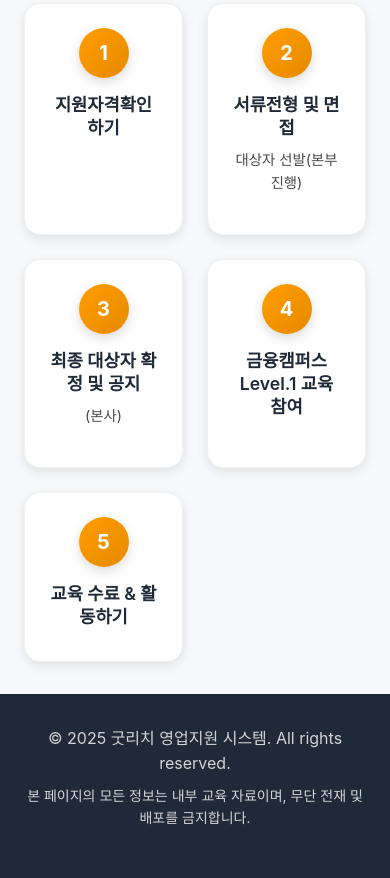
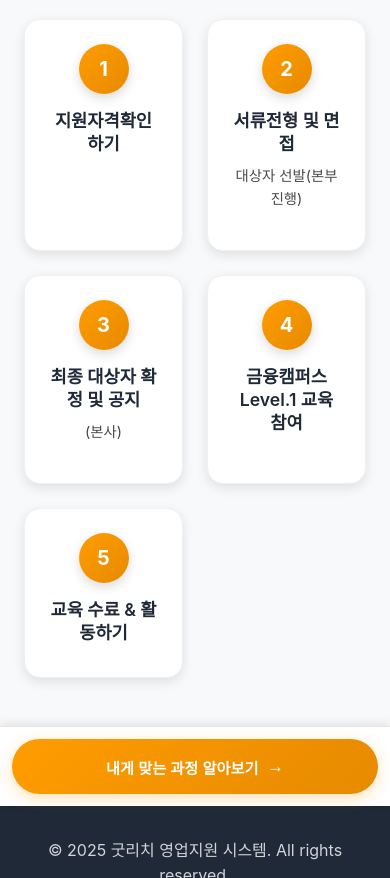
Before and after one commit to kim01033226699-lgtm/gfe, a plain HTML site: page index.html in a window 390 px wide. Shown: the part 1789-2667 px from the top of the page. Drawn offline with Linux system fonts and the light colour scheme; a web font is replaced by a local one.

Commit message:
플로팅메뉴 위치 조절

```diff
--- a/index.html
+++ b/index.html
@@ -53,7 +53,6 @@
       line-height: 1.6;
       background-color: var(--bg-white);
       overflow-x: hidden;
-      padding-bottom: 100px; /* 플로팅 버튼 높이만큼 하단 패딩 추가 */
     }
 
     /* ==================== Typography ==================== */
@@ -277,6 +276,12 @@
         padding: 0.875rem 1.5rem;
         font-size: 0.95rem;
         max-width: none;
+      }
+
+      /* 신청절차 섹션에 하단 여백 추가 */
+      #application-process {
+        padding-bottom: 150px;
+        margin-bottom: 2rem;
       }
     }
 
@@ -926,6 +931,7 @@
       grid-template-columns: repeat(2, 1fr);
       gap: 1.5rem;
       position: relative;
+      margin-bottom: 3rem;
     }
 
     .process-step {
@@ -1079,7 +1085,7 @@
     .footer {
       background: var(--text-dark);
       color: white;
-      padding: 2rem 0 100px 0; /* 하단 패딩을 100px로 증가 */
+      padding: 2rem 0;
       text-align: center;
       position: relative;
       z-index: 1;
@@ -1533,7 +1539,7 @@
 
 
   <!-- ==================== 신청절차 Section ==================== -->
-  <section id="application-process" style="background: #f8f9fa; padding: 2rem 0;">
+  <section id="application-process" style="background: #f8f9fa; padding: 3rem 0;">
     <div class="container">
       <div class="section-header">
         <h2 class="section-title" style="text-align: center; margin-bottom: 2rem;">신청절차</h2>
@@ -1598,6 +1604,7 @@
 
   <!-- ==================== JavaScript ==================== -->
   <script>
+
     // ==================== Scroll Animation ====================
     const observerOptions = {
       threshold: 0.1,
@@ -1876,6 +1883,55 @@
         closeBenefitModal();
       }
     }
+
+     // ==================== Floating Button Scroll Logic ====================
+     function handleFloatingButtonScroll() {
+       const floatingBtn = document.querySelector('.floating-benefit-btn');
+       const footer = document.querySelector('.footer');
+       const applicationProcess = document.querySelector('#application-process');
+
+       if (!floatingBtn || !footer) return;
+
+       const floatingBtnHeight = floatingBtn.offsetHeight;
+       const footerTop = footer.offsetTop;
+       const windowHeight = window.innerHeight;
+       const scrollTop = window.pageYOffset || document.documentElement.scrollTop;
+
+       // 화면 하단이 푸터에 도달했는지 계산
+       const scrollBottom = scrollTop + windowHeight;
+
+       // 푸터에 도달하면 absolute로 전환하여 푸터 위에 고정
+       if (scrollBottom >= footerTop) {
+         floatingBtn.style.position = 'absolute';
+         floatingBtn.style.bottom = 'auto';
+         floatingBtn.style.top = (footerTop - floatingBtnHeight) + 'px';
+       } else {
+         // 푸터 위쪽이면 fixed로 화면 하단에 고정
+         floatingBtn.style.position = 'fixed';
+         floatingBtn.style.bottom = '0';
+         floatingBtn.style.top = 'auto';
+       }
+
+       // 모바일에서 신청절차와 겹치지 않도록 추가 체크
+       if (window.innerWidth <= 768 && applicationProcess) {
+         const applicationProcessBottom = applicationProcess.offsetTop + applicationProcess.offsetHeight;
+         const applicationProcessVisible = scrollTop + windowHeight > applicationProcess.offsetTop;
+
+         if (applicationProcessVisible && scrollBottom < applicationProcessBottom + 150) {
+           // 신청절차가 보이는 동안 플로팅 버튼을 위로 이동
+           floatingBtn.style.position = 'fixed';
+           floatingBtn.style.bottom = '0';
+           floatingBtn.style.top = 'auto';
+         }
+       }
+     }
+
+    // 스크롤 이벤트 리스너 등록
+    window.addEventListener('scroll', handleFloatingButtonScroll);
+    window.addEventListener('resize', handleFloatingButtonScroll);
+
+    // 페이지 로드 시 초기 실행
+    handleFloatingButtonScroll();
   </script>
 
 </body>
```
